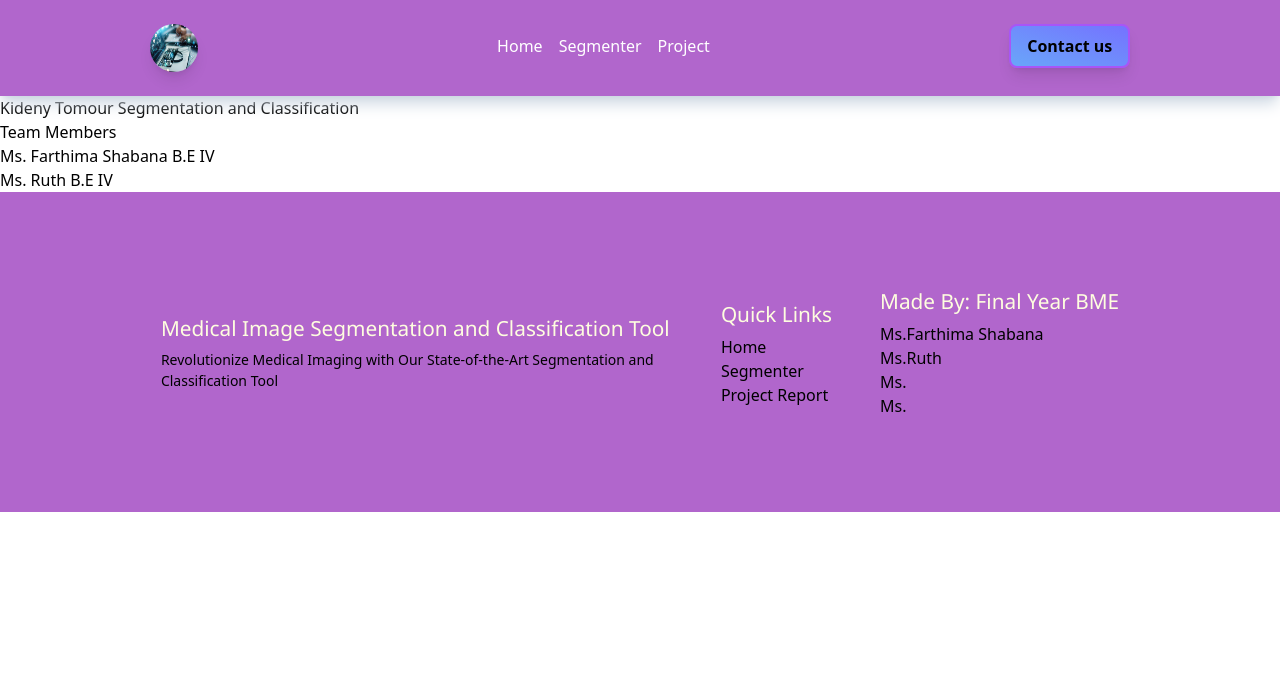
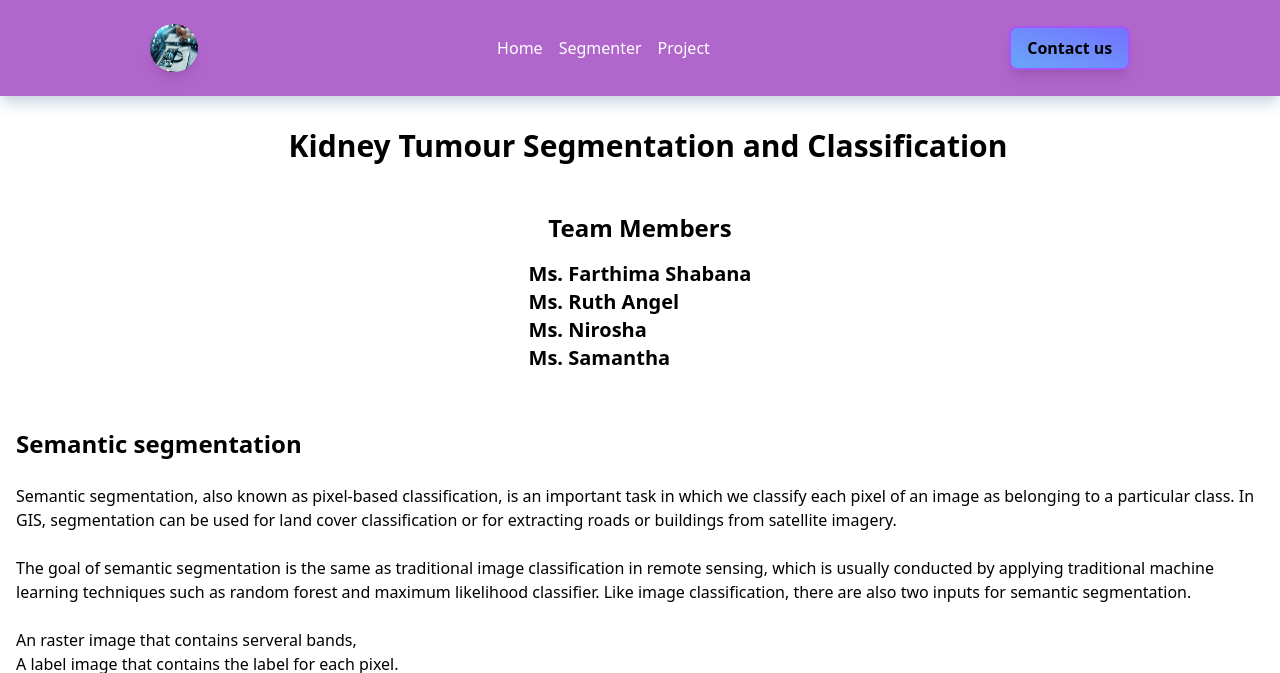
Before and after one commit to E7M2NU3L/Medical_Image_Segmenter_App, a Django app: page /project/ in a window 1280 px wide. Shown: the top 673 px of the page. Run offline with Django 3.2, Linux system fonts and the light colour scheme; style sheets or scripts are compiled from the project's sources.

Commit message:
Made some changes in the UI Part

```diff
--- a/static/styles/output/navbar.css
+++ b/static/styles/output/navbar.css
@@ -0,0 +1,55 @@
+:root{
+    --primary-color: #ffffff;
+    --primaryRGB: rgb(255,255,255);
+    --secondary-color: #fa57c1;
+    --secondary-RGB: rgb(250,87,193);
+    --third-c:#b166cc;
+    --third-rgb: rgb(177,102,204);
+    --fourth-c: #7572ff;
+    --fourth-rgb:rgb(117,114,255);
+    --fifth-color:#69a6f9;
+    --fifth-rgb: rgba(105,166,249, 0.5);
+}
+
+body{
+    padding: 0;
+    margin: 0;
+    box-sizing: border-box;
+    background-color: var(--primary-color);
+}
+
+.nav-bar{
+    position: fixed;
+    height: 12vh;
+    margin-bottom: 2rem;
+    align-items: center;
+}
+
+.navigate ul {
+    display: flex;
+    width: 100%;
+    align-items: center;
+    height: auto;
+    padding: 10px 0;
+}
+
+.navigate ul li a:hover{
+    color: var(--secondary-color);
+    font-size: 1.2rem;
+    transition: all 0.4s cubic-bezier(0.075, 0.82, 0.165, 1) ease-in;
+}
+
+@media screen and (max-width: 768px) {
+    .nav-bar nav{
+        position: fixed;
+        margin-bottom: 2rem;
+        align-items: center;
+        display: flex;
+        flex-direction: column;
+        justify-content: center;
+        gap: 2rem;
+        width: 100%;
+        height: 100%;
+        padding: 2rem 0;
+    }
+}
--- a/static/styles/output/output.css
+++ b/static/styles/output/output.css
@@ -786,7 +786,7 @@ video {
 }
 
 .text-\[\#ff\] {
-  color: #ff;
+  color: #fff;
 }
 
 .text-\[\#fff\] {
--- a/static/styles/output/report.css
+++ b/static/styles/output/report.css
@@ -15,4 +15,9 @@ body {
     margin: 0;
     padding: 0;
     box-sizing: border-box;
+    scroll-behavior: smooth;
 }
+
+.report{
+    padding: 2rem 1rem;
+}
--- a/templates/pages/footer.html
+++ b/templates/pages/footer.html
@@ -35,7 +35,7 @@
                 <ul>
                     <li>Ms.Farthima Shabana</li>
                     <li>Ms.Ruth</li>
-                    <li>Ms.</li>
+                    <li>Ms.Nirosha</li>
                     <li>Ms.</li>
                 </ul>
             </div>
--- a/templates/pages/index.html
+++ b/templates/pages/index.html
@@ -16,7 +16,7 @@
 <body class="">
         {% include 'navbar.html'%}
 
-        <section class="hero-section flex items-center justify-evenly">
+        <section class="hero-section">
             <div class="hero-content">
                 <h1 class="text-4xl font-semibold mt-4">
                     Empowering <span class="text-[#b166cc] font-bold">Precision Medicine</span> through <span class="text-[#7572ff] font-bold">Advanced Image Analysis</span>
@@ -24,7 +24,7 @@
                 <h2 class="text-2xl font-normal">
                     Revolutionize Medical Imaging with Our State-of-the-Art Segmentation and Classification Tool
                 </h2>
-                <h4 class="text-xl font-light">
+                <h4 class="text-md font-light">
                     Welcome to Medical Image Segmenter, where cutting-edge technology meets medical expertise. Our platform harnesses the power of UNET and deep neural network classifiers to bring unprecedented accuracy and efficiency to medical image analysis.
                 </h4>
                 <button class="justify-center items-center mb-8 flex w-full ">
@@ -35,7 +35,7 @@
             </div>
 
             <div class="hero-img">
-                <img src="{% static 'assets/hero-logo.jpeg' %}" alt="hero-section-logo">
+                <img src="{% static 'assets/hero-logo.jpeg' %}" alt="hero-section-logo" style="width: 300px; height: 200px;">
             </div>
         </section>
 
--- a/templates/pages/navbar.html
+++ b/templates/pages/navbar.html
@@ -1,14 +1,13 @@
 <head>
 {% load static %}
-<link rel="stylesheet" type="text/css" media="screen" href="{% static 'styles/navbar.css' %}">
-<link rel="stylesheet" type="text/css" media="screen" href="{% static 'styles/output/main.css' %}">
+<link rel="stylesheet" type="text/css" media="screen" href="{% static 'styles/output/navbar.css' %}">
 <link rel="stylesheet" type="text/css" media="screen" href="{% static 'styles/output/output.css' %}">
 </head>
 
 <body>
 
 <section class="nav-bar flex w-full bg-[#b166cc] relative shadow-lg shadow-slate-300">
-            <nav class="w-full flex justify-around align-center">
+            <nav class="w-full flex justify-around items-center flex-wrap h-full py-4">
                 <div class="logo img-fluid">
                     <a href="/" >
                         <img src="{% static 'assets/med_logo.jpg' %}" alt="logo-img" class="rounded-full w-12 h-12 shadow-lg hover:shadow-[#69a6f9] hover:ring-[#7572ff] hover:ring-1 transition-slow" />
--- a/templates/pages/output.html
+++ b/templates/pages/output.html
@@ -16,13 +16,15 @@
                 <h1 class="classified_title">
                     <span>Classified</span> Image
                 </h1>
-                <img src="{%static 'assets/med_logo.jpg'%}" class="" />
+                <img src="{%static 'assets/med_logo.jpg'%}" class="" style="width: 400px;" />
             </main>
 
             <main class="segmented">
                 <h1 class="segmented_title"><span>Segmented</span> Image</h1>
                 <img src="{%static 'assets/med_logo.jpg'%}"
-                class="" />
+                class=""
+                style="width: 400px;"
+                />
             </main>
         </div>
 
--- a/templates/pages/project.html
+++ b/templates/pages/project.html
@@ -10,26 +10,84 @@
 </head>
 <body>
 {% include "navbar.html" %}
-    <section class="project-report h-screen w-full">
+    <section class="project-report h-screen w-full my-8">
         <section class="report-content">
-        <h1>
-            Kideny Tomour Segmentation and Classification
+        <h1 class="text-3xl font-bold flex justify-center items-center font-['Poppins', sans-serif] font-sans" style="margin-left: 1rem;">
+            Kidney Tumour Segmentation and Classification
         </h1>
+        <br />
+        <br />
+        <div class="pt-7 flex flex-col justify-around items-center gap-4">
+            <h3 class="pt-5 text-2xl font-semibold">
+                Team Members
+            </h3>
+                <ul class="flex-col justify-around gap-4 items-center text-xl font-semibold">
+                    <li>Ms. Farthima Shabana</li>
+                    <li>Ms. Ruth Angel</li>
+                    <li>Ms. Nirosha</li>
+                    <li>Ms. Samantha</li>
+                </ul>
+
+        </div>
+    </section>
+<br />
+    <main class="report" style="padding: 2rem 1rem;">
+        <h1 class="text-2xl font-bold">
+            Semantic segmentation
+        </h1>
+        <br />
+
+        <h3 class="font-normal">
+            Semantic segmentation, also known as pixel-based classification, is an important task in which we classify each pixel of an image as belonging to a particular class. In GIS, segmentation can be used for land cover classification or for extracting roads or buildings from satellite imagery.
+        </h3>
+        <br />
+
         <h3>
-            Team Members
+            The goal of semantic segmentation is the same as traditional image classification in remote sensing, which is usually conducted by applying traditional machine learning techniques such as random forest and maximum likelihood classifier. Like image classification, there are also two inputs for semantic segmentation.
         </h3>
-        <h4>
-            <ul>
-                <li>Ms. Farthima Shabana B.E IV</li>
-                <li>Ms. Ruth B.E IV</li>
-                <li></li>
-                <li></li>
+        <br />
+
+        <div>
+            <ul class="flex justify-start pl-2 flex-col h-full gap-2">
+                <li>
+                    An raster image that contains serveral bands,
+                </li>
+                <li>
+                    A label image that contains the label for each pixel.
+                </li>
             </ul>
+            <img src="{% static 'assets/images.jpeg' %}" alt="unet" />
+
+        </div>
+
+        <br />
+        <h4 class="font-normal text-sm">
+            There are many semantic segmentation algorithms such as U-net, Mask R-CNN, Feature Pyramid Network (FPN), etc. In this guide, we will mainly focus on U-net which is one of the most well-recogonized image segmentation algorithms and many of the ideas are shared among other algorithms.
         </h4>
-    </section>
+    </main>
 
-    <main class="report">
+    <main class="h-full" style="padding: 2rem 1rem;">
+        <h1 class="text-2xl font-semibold">
+            UNET Architecture
+        </h1>
+        <br />
+        <h2 class="font-normal">
+            U-net was originally invented and first used for biomedical image segmentation. Its architecture can be broadly thought of as an encoder network followed by a decoder network. Unlike classification where the end result of the the deep network is the only important thing, semantic segmentation not only requires discrimination at pixel level but also a mechanism to project the discriminative features learnt at different stages of the encoder onto the pixel space.
+        </h2>
+        <br />
 
+        <h4 class="font-normal">
+
+The encoder is the first half in the architecture diagram (Figure 2). It usually is a pre-trained classification network like VGG/ResNet where you apply convolution blocks followed by a maxpool downsampling to encode the input image into feature representations at multiple different levels.
+        </h4>
+        <div class="justify-center w-full h-full items-center flex">
+        <img src="{% static 'assets/unet.png' %}" alt="unet_architecture" class="w-full h-full hover:shadow-md hover:shadow-blue-400" style="height: 300px; width: 400px; display: flex; align-items: center; justify-content: center;" />
+        </div>
+
+        <br />
+        <h5 class="font-normal mb-8">
+The decoder is the second half of the architecture. The goal is to semantically project the discriminative features (lower resolution) learnt by the encoder onto the pixel space (higher resolution) to get a dense classification. The decoder consists of upsampling and concatenation followed by regular convolution operations.
+        </h5>
     </main>
     </section>
 {% include "footer.html" %}
--- a/templates/pages/segment.html
+++ b/templates/pages/segment.html
@@ -8,7 +8,7 @@
 </head>
 <body>
 {% include 'navbar.html'%}
-    <section class="form-section" id="form-section">
+    <section class="form-section h-full mt-4 mb-4" id="form-section">
         <form action="#" method="post" class="post_image">
             <section class="file-main">
             <div>
@@ -16,13 +16,13 @@
             <label for="file-import">
                 <section class="box-upload">
                     <span>Drag & Drop or Click to Upload</span>
-                    <img src="#" alt="Uploaded Image" id="uploaded-image">
+                    <img src="#" alt="Uploaded Image" id="uploaded-image" style="width: 300px; height: 230px;">
                 </section>
             </label>
             </div>
             </section>
 
-            <button type="submit" class="submit-button">
+            <button type="submit" class="submit-button mb-8">
             <a href="output/" class= "links bg-gradient-to-tr from-purple-400 via-violet-500 to-blue-600 text-bold hover:shadow-lg hover:shadow-purple-600">Submit</a>
             </button>
         </form>
```
Also changed, not shown: static/styles/output/main.css (+19 -20 lines), static/styles/output/result.css (+5 -6 lines), db.sqlite3.
